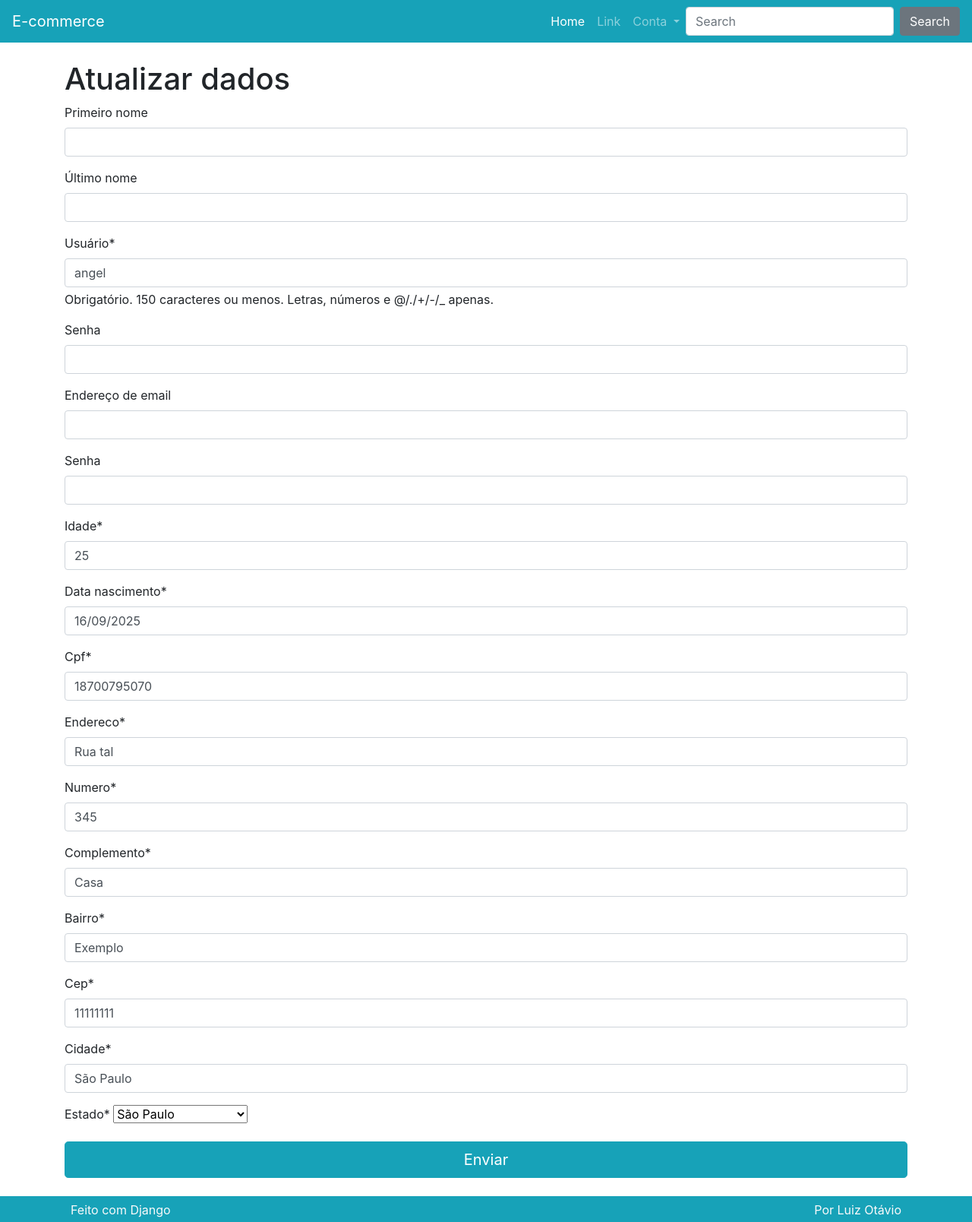
After one commit to angelica-shigematsu/django-ecommerce, a Django app: page /perfil/ in a window 1280 px wide. The commit adds this page. Shown: the whole page at 76% size. Run offline with Django 5.2, Linux system fonts and the light colour scheme; a user stored in the database is signed in; data comes from the database, SQL or seed files in the repository; some libraries are stand-ins or nearby versions.

Commit message:
feature: add update, login and logout

```diff
--- a/perfil/forms.py
+++ b/perfil/forms.py
@@ -56,7 +56,7 @@ class UserForm(forms.ModelForm):
         validation_error_msgs['username'] = error_msg_user_exists
 
       if email_db:
-        if email_data and email_data != email_db:
+        if email_data != email_db:
           validation_error_msgs['email'] = error_msg_email_exists
 
       if password_data:
--- /dev/null
+++ b/perfil/templates/perfil/atualizar.html
@@ -0,0 +1,5 @@
+{% extends 'perfil/criar.html' %}
+
+{% block titulocadastro %}
+<h1>Atualizar dados</h1>
+{% endblock %}
--- /dev/null
+++ b/perfil/templates/perfil/criar.html
@@ -0,0 +1,50 @@
+{% extends 'base.html' %}
+{% load crispy_forms_tags %}
+
+{% block conteudo %}
+
+<div class="row">
+  {% if not request.user.is_authenticated %}
+  <div class="col-lg">
+    <h4>Login</h4>
+    <p>Se você já fez cadastro, basta entrar com seu usuário e senha abaixo: </p>
+    <form method="POST" action="{% url 'perfil:login' %}">
+      {% csrf_token %}
+      <div class="form-group">
+        <label for="exampleInputEmail1">Usuário</label>
+        <input type="text" name="username" class="form-control" id="exampleInputEmail1" aria-describedby="emailHelp" placeholder="Digitee seu usuário">
+      </div>
+      <div class="form-group">
+        <label for="exampleInputPassword1">Senha:</label>
+        <input type="password" name="password" class="form-control" id="exampleInputPassword1" placeholder="Digite sua senha">
+      </div>
+      <button type="submit" class="btn btn-primary btn-block btn-lg">Entrar</button>
+      </form>
+  </div>
+  {% endif %}
+  <div class="col-lg">
+
+    {% block titulocadastro %}
+      <h4>Cadastro</h4>
+      <p>Caso ainda não tenha cadastro, utilize o formulário a seguir para cadastrar</p>
+    {% endblock %}
+
+    <form method="POST" action="">
+      {% csrf_token%}
+      {{ userform |crispy }}
+      {{ perfilform |crispy }}
+
+      <div class="row">
+        <div class="col">
+        <button type="submit"
+          class="btn btn-primary btn-block btn-lg">
+          Enviar
+
+        </button>
+        </div>
+      </div>
+    </form>
+  </div>
+</div>
+
+{% endblock %}
--- a/perfil/urls.py
+++ b/perfil/urls.py
@@ -5,8 +5,8 @@
 
 urlpatterns = [
   path('', views.Criar.as_view(), name="criar"),
-  path('atualizar/', views.Atualizar.as_view(), name="atualizar"),
-  path('login/', views.Login.as_view(), name="criar"),
+  # path('atualizar/', views.Atualizar.as_view(), name="atualizar"),
+  path('login/', views.Login.as_view(), name="login"),
   path('logout', views.Logout.as_view(), name="logout"),
 
 ]
--- a/perfil/views.py
+++ b/perfil/views.py
@@ -1,7 +1,9 @@
-from django.shortcuts import render, get_object_or_404
+from django.shortcuts import render, redirect, get_object_or_404
 from django.views.generic import ListView
 from django.http import HttpResponse
 from django.views import View
+from django.contrib.auth import authenticate, login, logout
+from django.contrib import messages
 from copy import deepcopy
 
 from django.contrib.auth.models import User
@@ -32,7 +34,8 @@ class BasePerfil(View):
           instance=self.request.user,
         ),
         'perfilform': forms.PerfilForm(
-          data=self.request.POST or None
+          data=self.request.POST or None,
+          instance=self.perfil
         )
       }
     else:
@@ -47,6 +50,10 @@ class BasePerfil(View):
 
     self.userform = self.contexto['userform']
     self.perfilform = self.contexto['perfilform']
+
+    if self.request.user.is_authenticated:
+      self.template_name = 'perfil/atualizar.html'
+
     self.renderizar = render(self.request, self.template_name, self.contexto)
 
   def get(self, *args, **kwargs):
@@ -54,9 +61,10 @@ class BasePerfil(View):
 
 class Criar(BasePerfil):
   def post(self, *args, **kwargs):
-    #if not self.userform.is_valid() or not self.perfilform:
-    if not self.userform.is_valid():
+    if not self.userform.is_valid() or not self.perfilform:
       return self.renderizar
+    # if not self.userform.is_valid():
+    #   return self.renderizar
 
     username = self.userform.cleaned_data.get('username')
     password = self.userform.cleaned_data.get('password')
@@ -67,8 +75,8 @@ class Criar(BasePerfil):
     if self.request.user.is_authenticated:
       usuario = get_object_or_404(
         User,
-        username=self.reqquest.user.username)
-      usuario.username = username
+        username=self.request.user.username)
+      #usuario.username = username
 
       if password:
         usuario.set_password(password)
@@ -76,6 +84,16 @@ class Criar(BasePerfil):
         usuario.email = email
         usuario.first_name = first_name
         usuario.last_name = last_name
+        usuario.save()
+
+      if not self.perfil:
+        self.perfilform.cleaned_data['usuario'] = usuario
+        perfil = models.Perfil(**self.perfilform.cleaned_data)
+        perfil.save()
+      else:
+        perfil = self.perfilform.save(commit=False)
+        perfil.usuario = usuario
+        perfil.save()
     else:
       usuario = self.userform.save(commit=False)
       usuario.set_password(password)
@@ -85,15 +103,71 @@ class Criar(BasePerfil):
       perfil.usuario = usuario
       perfil.save()
 
-      self.request.session['carrinho'] - self.carrinho
-      self.session.save()
+      if password:
+        autentica = authenticate(
+          self.request,
+          username=usuario,
+          password=password
+        )
+
+      if autentica:
+        login(self.request, user=usuario)
+
+      self.request.session['carrinho'] = self.carrinho
+      self.request.session.save()
+
+      messages.success(
+        self.request,
+        'Seu cadastro foi criado ou atualizado com sucesso'
+      )
+
+      messages.success(
+        self.request,
+        'Você faz login e pode concluir sua compra'
+      )
+
+      return redirect('perfil:criar')
     return self.renderizar
 
-class Atualizar(View):
-  pass
+
+# class Atualizar(View):
+#   pass
 
 class Login(View):
-  pass
+  def post(self, *args, **kwargs):
+    username = self.request.POST.get('username')
+    password = self.request.POST.get('password')
+
+    if not username or not password:
+      messages.error(
+        self.request,
+        'Usuário ou senha inválidos'
+      )
+      return redirect('perfil:criar')
+
+    usuario = authenticate(self.request, username=username, password=password)
+
+    if not usuario:
+      messages.error(
+        self.request,
+        'Usuário ou senha inválidos'
+      )
+      return redirect('perfil:criar')
+
+    login(self.request, user=usuario)
+    messages.success(
+        self.request,
+        'Você fez login no sistema e pode cloncluir sua compra'
+      )
+
+    return redirect('produto:carrinho')
 
 class Logout(View):
-  pass
+  def get(self, *args, **kwargs):
+    carrinho = deepcopy(self.request.session.get('carrinho'))
+
+    logout(self.request)
+
+    self.request.session['carrinho'] = carrinho
+    self.request.session.save()
+    return redirect('produto:lista')
--- a/templates/parciais/_nav.html
+++ b/templates/parciais/_nav.html
@@ -15,21 +15,27 @@
                 <li class="nav-item">
                     <a class="nav-link" href="#">Link</a>
                 </li>
+
+                {% if request.user.is_authenticated %}
                     <li class="nav-item dropdown">
                         <a class="nav-link dropdown-toggle" href="#" id="navbarDropdown" role="button"
                             data-toggle="dropdown" aria-haspopup="true" aria-expanded="false">
-                        Dropdown
+                            Conta
                         </a>
                         <div class="dropdown-menu" aria-labelledby="navbarDropdown">
-                        <a class="dropdown-item" href="#">Action</a>
-                        <a class="dropdown-item" href="#">Another action</a>
+                            <a class="dropdown-item" href="{% url 'perfil:criar' %}">Atualizar</a>
                             <div class="dropdown-divider"></div>
-                        <a class="dropdown-item" href="#">Something else here</a>
+                            <a class="dropdown-item" href="{% url 'perfil:logout' %}">Sair</a>
                         </div>
                     </li>
+                {% else %}
                 <li class="nav-item">
-                    <a class="nav-link disabled" href="#">Disabled</a>
+                    <a class="nav-link" href="{% url 'perfil:criar' %}">Entrar</a>
                 </li>
+                <li class="nav-item">
+                    <a class="nav-link" href="{% url 'perfil:criar' %}">Criar conta</a>
+                </li>
+                {% endif %}
                 {% if request.session.carrinho %}
                     <li class="nav-item">
                         <a class="nav-link nav-cart-link active" href="{% url 'produto:carrinho' %}">
```
Also changed, not shown: pedido/templates/pedido/detalhe.html (added), pedido/templates/pedido/pagar.html (added), pedido/templates/pedido/salvarpedido.html (added). Lines whose indentation alone changed are shown as unchanged.
